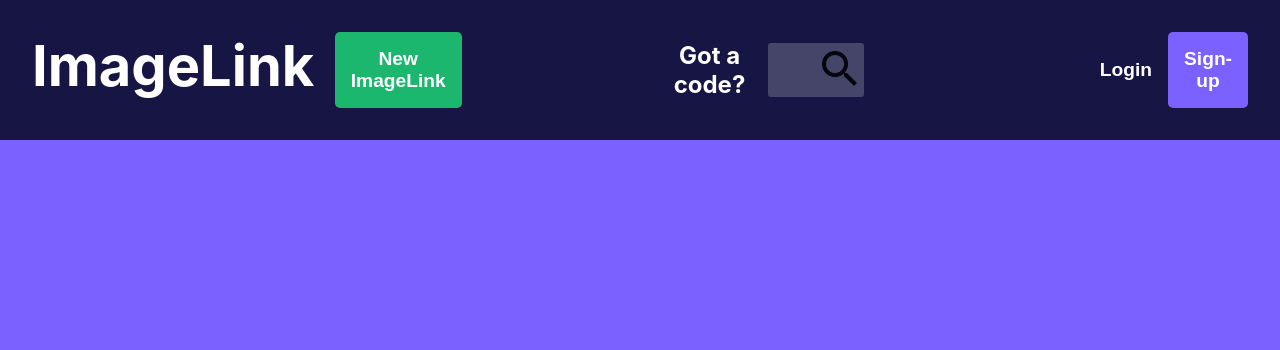
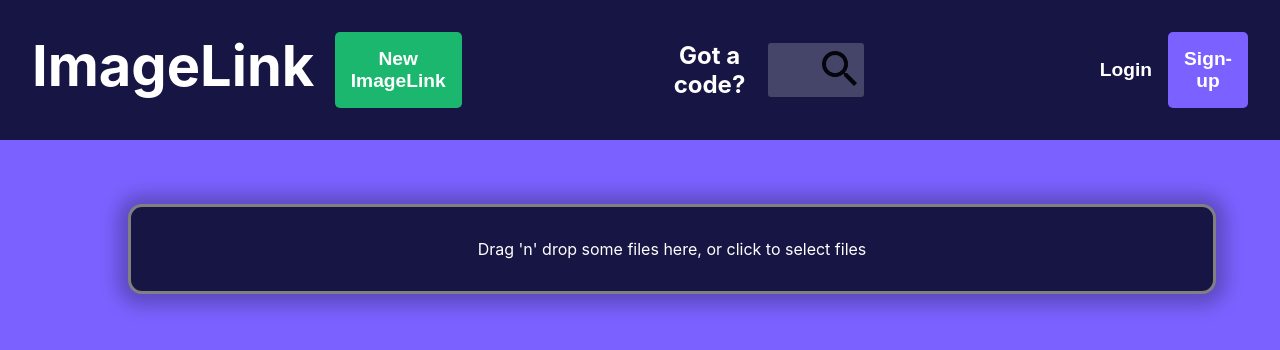
Before and after one commit to jonangeles-sanchez/Image-Link, a React (Create React App) app in the folder frontend/: page /newimagelink in a window 1280 px wide. Shown: the top 350 px of the page. Built offline with nearby package versions, Linux system fonts and the light colour scheme.

Commit message:
WIP - image upload widget

```diff
--- a/frontend/package.json
+++ b/frontend/package.json
@@ -7,13 +7,16 @@
     "@testing-library/jest-dom": "^5.16.5",
     "@testing-library/react": "^13.4.0",
     "@testing-library/user-event": "^14.4.3",
+    "formik": "^2.4.2",
     "framer-motion": "^10.12.16",
     "react": "^18.2.0",
     "react-dom": "^18.2.0",
+    "react-dropzone": "^14.2.3",
     "react-redux": "^8.1.0",
     "react-router-dom": "^6.13.0",
     "react-scripts": "5.0.1",
-    "web-vitals": "^2.1.4"
+    "web-vitals": "^2.1.4",
+    "yup": "^1.2.0"
   },
   "scripts": {
     "start": "react-scripts start",
--- a/frontend/src/App.js
+++ b/frontend/src/App.js
@@ -3,6 +3,7 @@ import { BrowserRouter as Router, Routes, Route } from "react-router-dom";
 import Home from "./pages/Home";
 import Header from "./pages/Header";
 import Auth from "./pages/Auth";
+import NewImageLink from "./pages/NewImageLink";
 
 function App() {
   return (
@@ -12,9 +13,9 @@ function App() {
           <Header />
           <Routes>
             <Route path="/" element={<Home />} />
-            {/* <Route path="/imagelink" element={<ImageLink />} />
-            <Route path="/imagelink/:id" element={<ImageLink />} />
-            */}
+            <Route path="/newimagelink" element={<NewImageLink />} />
+            {/*<Route path="/imagelink/:id" element={<ImageLink />} />
+             */}
             <Route path="/auth" element={<Auth />} />
           </Routes>
         </div>
--- /dev/null
+++ b/frontend/src/components/ImageLinkUpload.js
@@ -0,0 +1,67 @@
+import { useState } from "react";
+import { Formik } from "formik";
+import * as Yup from "yup";
+import Dropzone from "react-dropzone";
+
+const imagesUploadSchema = Yup.object().shape({
+  picture: Yup.string().required("A file is required"),
+});
+const initialValues = {
+  picture: "",
+};
+
+function ImageLinkUpload() {
+  const handleSubmit = (e) => {
+    console.log("nothing");
+  };
+  return (
+    <div className="upload-container">
+      <div className="drop-container">
+        <div className="drop-form">
+          <Formik
+            onSubmit={handleSubmit}
+            initialValues={initialValues}
+            validationSchema={imagesUploadSchema}
+          >
+            {({
+              handleSubmit,
+              handleChange,
+              values,
+              setFieldValue,
+              touched,
+              handleBlur,
+              resetForm,
+              errors,
+            }) => (
+              <form onSubmit={handleSubmit}>
+                <Dropzone
+                  acceptedFiles=".jpg,.jpeg,.png"
+                  multiple={true}
+                  onDrop={(acceptedFiles) => {
+                    setFieldValue("picture", acceptedFiles[0]);
+                  }}
+                >
+                  {({ getRootProps, getInputProps }) => (
+                    <div {...getRootProps({ className: "dropzone" })}>
+                      <input {...getInputProps()} />
+                      {!values.picture ? (
+                        <p>
+                          Drag 'n' drop some files here, or click to select
+                          files
+                        </p>
+                      ) : (
+                        <p>Files selected: {values.picture.name}</p>
+                      )}
+                    </div>
+                  )}
+                </Dropzone>
+              </form>
+            )}
+          </Formik>
+        </div>
+      </div>
+    </div>
+  );
+}
+
+export default ImageLinkUpload;
--- a/frontend/src/components/MainNavigation.js
+++ b/frontend/src/components/MainNavigation.js
@@ -11,7 +11,7 @@ function MainNavigation() {
             <b className="name">ImageLink</b>
           </NavLink>
           <button className="new-imagelink">
-            <NavLink to="/imagelink" end>
+            <NavLink to="/newimagelink" end>
               <b>New ImageLink</b>
             </NavLink>
           </button>
--- /dev/null
+++ b/frontend/src/pages/NewImageLink/index.jsx
@@ -0,0 +1,11 @@
+import Card from "../../components/Card";
+import ImageLinkUpload from "../../components/ImageLinkUpload";
+function NewImageLink() {
+  return (
+    <Card>
+      <ImageLinkUpload />
+    </Card>
+  );
+}
+
+export default NewImageLink;
```
Also changed, not shown: frontend/src/pages/ImageLink/index.jsx (deleted), 1 other file (tests, documents, lock files or other folders).
